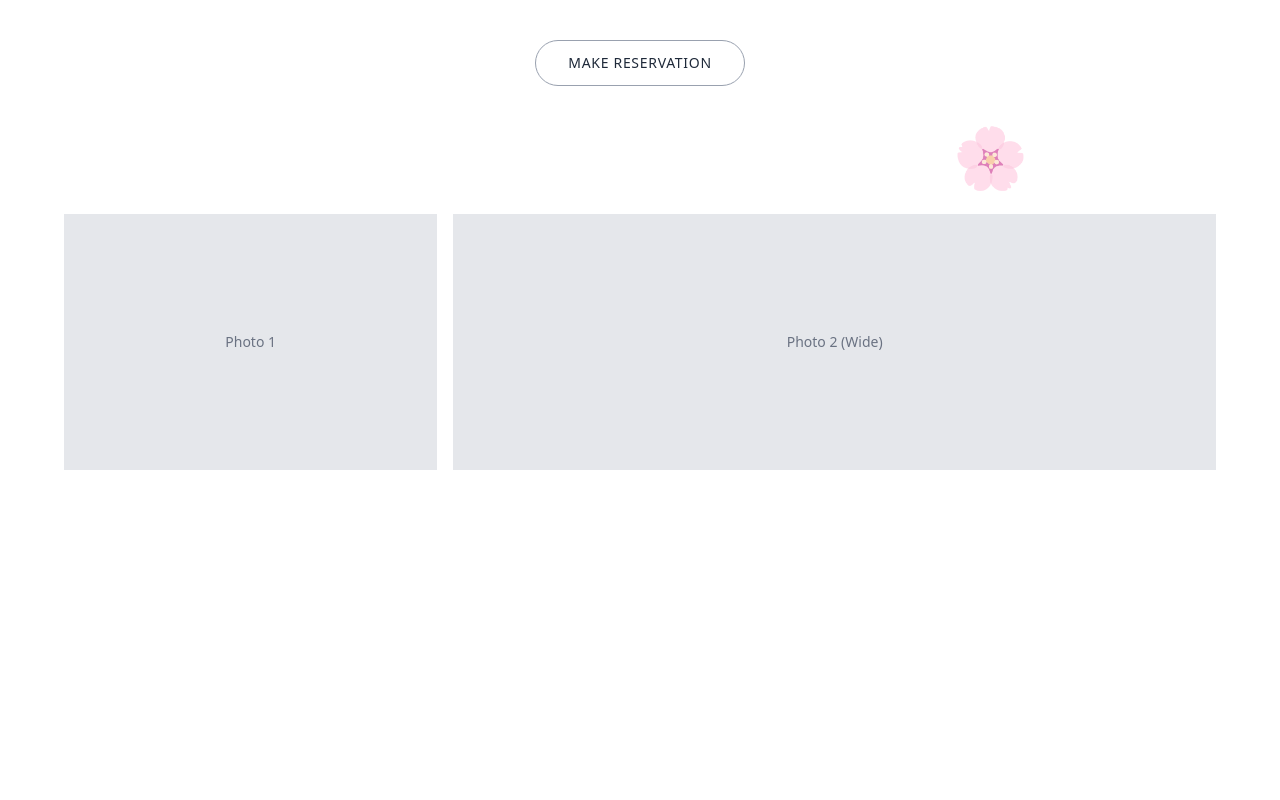
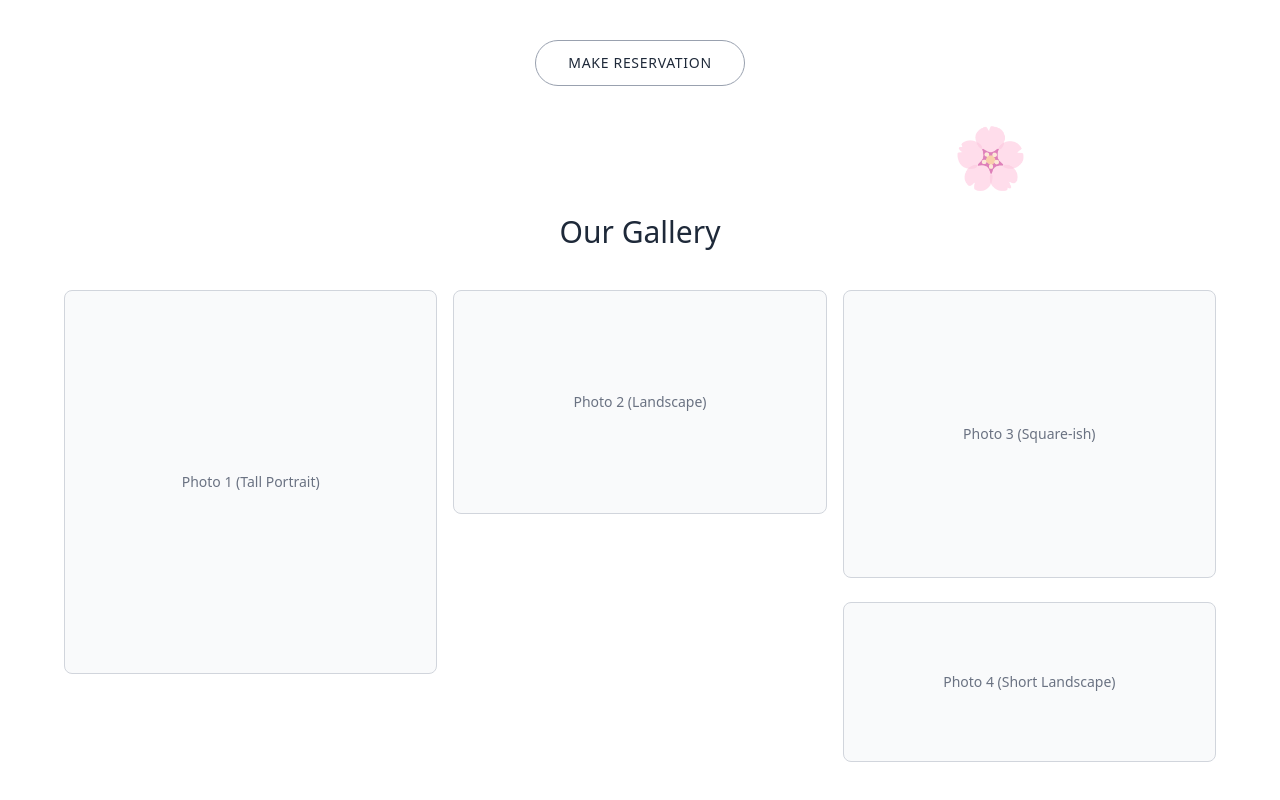
Before and after one commit to KulaniBaloyi/tsakaniandharold, a Next.js app: page / in a window 1280 px wide. Shown: the part 656-1456 px from the top of the page. Before the commit the page ends 1174 px from the top, so only its background shows below. Built offline with nearby package versions, Linux system fonts and the light colour scheme.

Commit message:
added image section

```diff
--- a/app/components/Landing.tsx
+++ b/app/components/Landing.tsx
@@ -1,7 +1,4 @@
 import React from 'react';
-
-// NOTE: Assumes you have configured the 'font-display' (for Serif names)
-// and 'font-sans' (for general text) in your tailwind.config.js.
 
 const Landing = () => {
   // --- Engagement Details (Hardcoded) ---
@@ -10,11 +7,18 @@ const Landing = () => {
   const daysLeftStatic = "321";
   const tagline = "Our Journey Begins.";
 
+  // Array of 4 abstract image placeholders with varying height classes
+  const images = [
+      { heightClass: "h-96", alt: "Photo 1 (Tall Portrait)" }, // Tall
+      { heightClass: "h-56", alt: "Photo 2 (Landscape)" },    // Medium/Wide
+      { heightClass: "h-72", alt: "Photo 3 (Square-ish)" },   // Medium
+      { heightClass: "h-40", alt: "Photo 4 (Short Landscape)" }, // Short
+  ];
+
   return (
-    // Outer Container: Min height, uses smaller padding on mobile (p-4)
     <section className='min-h-screen w-full bg-white font-sans text-gray-800 p-4 md:p-12'>
 
-      {/* Navigation (Top Center) */}
+      {/* --- Navigation --- */}
       <header className='w-full flex justify-center mt-4 mb-10 md:mt-0 md:mb-24'>
           <nav className='flex space-x-4 sm:space-x-8 text-xs sm:text-sm uppercase tracking-widest font-medium'>
               <a href="#" className='hover:text-gray-500 transition duration-150'>Home</a>
@@ -24,79 +28,72 @@ const Landing = () => {
           </nav>
       </header>
 
-      {/* Main Content Area (Centered) */}
-      <div className='max-w-xl mx-auto text-center relative'> {/* max-w-xl limits max size, scales down naturally */}
+      {/* --- Main Content --- */}
+      <div className='max-w-xl mx-auto text-center relative'>
 
-        {/* Decorative Floral Accents Placeholder */}
-        {/* These elements are hidden on small screens for better performance and reduced clutter */}
+        {/* Decorative Floral Accents Placeholder (Hidden on mobile) */}
         <div className='absolute inset-0 pointer-events-none hidden md:block'>
-            {/* Top Left Accent */}
             <div className='absolute top-[-50px] left-[-50px] text-gray-300 text-6xl opacity-50'>🌿</div>
-            {/* Bottom Right Accent */}
             <div className='absolute bottom-[-100px] right-[-100px] text-gray-300 text-6xl opacity-50'>🌸</div>
         </div>
 
-        {/* --- Central Text Block --- */}
-
-        {/* Announcement Date */}
+        {/* Central Text Block */}
         <p className='text-xs uppercase tracking-[0.3em] text-gray-500 mb-4 md:mb-6'>
           {announcementDate}
         </p>
-
-        {/* Main Names/Heading */}
-        <h1 className='
-            // Font size scales down significantly on mobile
-            text-5xl sm:text-7xl md:text-8xl lg:text-9xl
-            font-display font-light leading-snug // Changed to leading-snug for better mobile stacking
-            text-[#B05E5E]
-            relative z-10
-          '
-        >
+        <h1 className='text-5xl sm:text-7xl md:text-8xl lg:text-9xl font-display font-light leading-snug text-[#B05E5E] relative z-10'>
           {coupleName}
         </h1>
-
-        {/* Tagline / Sub-Heading */}
         <h2 className='mt-4 text-lg sm:text-xl font-light italic text-gray-600'>
           {tagline}
         </h2>
 
-        {/* Countdown / Detail */}
         <div className='mt-8 mb-10 text-xs uppercase tracking-widest text-gray-500'>
             <span className='font-bold text-base text-gray-800 mr-2'>{daysLeftStatic}</span> Days Until I Do
         </div>
 
-        {/* Call to Action Button (RSVP/Reservation Style) */}
-        <button
-            className='
-                px-8 py-3
-                border border-gray-400 text-gray-800
-                rounded-full
-                uppercase tracking-wider font-medium text-sm
-                hover:bg-gray-50 transition duration-300
-            '
-        >
+        <button className='px-8 py-3 border border-gray-400 text-gray-800 rounded-full uppercase tracking-wider font-medium text-sm hover:bg-gray-50 transition duration-300'>
             Make Reservation
         </button>
-
       </div>
 
       {/* ---------------------------------------------------- */}
-      {/* Footer Image Gallery Placeholder */}
+      {/* RESPONSIVE MASONRY COLUMN LAYOUT GALLERY */}
       {/* ---------------------------------------------------- */}
       <div className='mt-16 md:mt-32 max-w-6xl mx-auto'>
-        <div className='grid grid-cols-1 md:grid-cols-3 gap-4'>
-            {/* Example Image Placeholder 1 */}
-            <div className='bg-gray-200 h-48 md:h-64 flex items-center justify-center'>
-                <p className='text-gray-500 text-sm'>Photo 1</p>
-            </div>
-            {/* Example Image Placeholder 2 */}
-            {/* On mobile (default), this takes 1 column. On md screens, it spans 2 columns. */}
-            <div className='bg-gray-200 h-48 md:h-64 flex items-center justify-center md:col-span-2'>
-                 <p className='text-gray-500 text-sm'>Photo 2 (Wide)</p>
-            </div>
+
+        <h3 className='text-center text-3xl font-display font-medium text-gray-800 mb-10'>
+            Our Gallery
+        </h3>
+
+        {/* Masonry Container: Columns change based on screen size */}
+        <div
+            className='
+                columns-1 sm:columns-2 lg:columns-3
+                space-y-4 md:space-y-6
+            '
+        >
+            {images.map((image, index) => (
+                // Each Item: div with border, height placeholder, and text
+                <div
+                    key={index}
+                    className={`
+                        break-inside-avoid
+                        w-full ${image.heightClass} // Uses specific height class for visual variety
+                        rounded-lg
+                        border border-gray-300 bg-gray-50
+                        flex items-center justify-center
+                        transition-all duration-300 hover:shadow-xl
+                        mb-4 md:mb-6
+                    `}
+                >
+                    <p className='text-gray-500 text-sm'>
+                        {image.alt}
+                    </p>
+                </div>
+            ))}
         </div>
       </div>
-
     </section>
   );
 }
```
